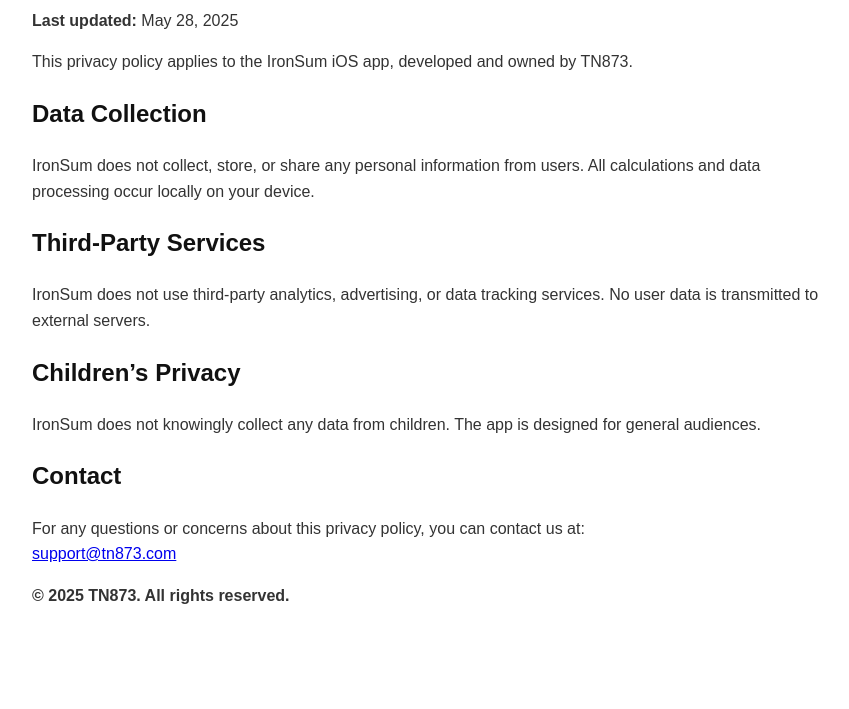
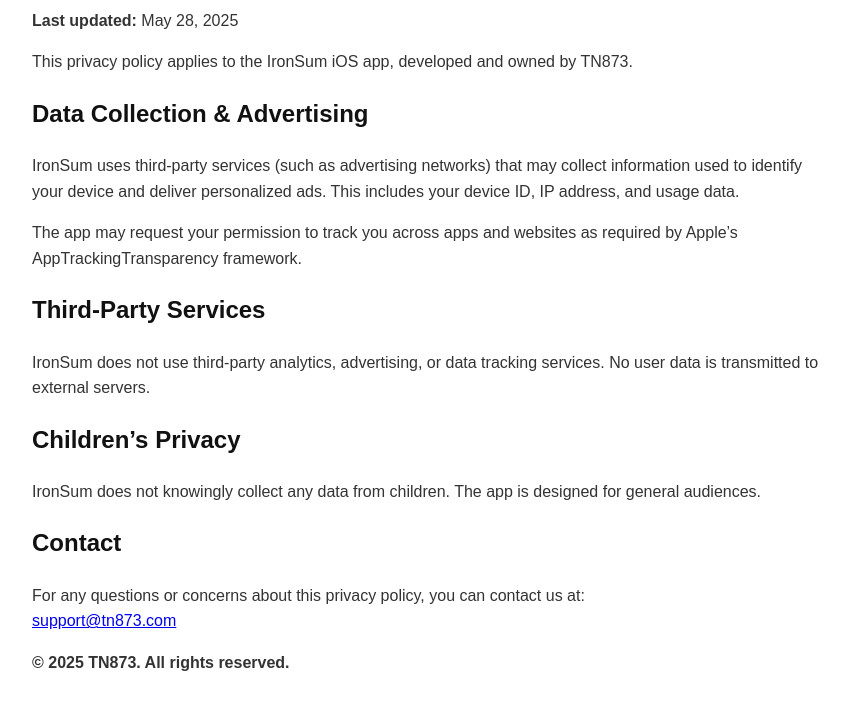
Before and after one commit to mariobnik/ironsum_privacy, a plain HTML site: page index.html in a window 1280 px wide. Shown: the part 105-814 px from the top of the page, without its empty margins (208-1057 px from the left). Drawn offline with Linux system fonts and the light colour scheme.

Commit message:
Update index.html

```diff
--- a/index.html
+++ b/index.html
@@ -26,10 +26,13 @@
     This privacy policy applies to the IronSum iOS app, developed and owned by TN873.
   </p>
 
-  <h2>Data Collection</h2>
-  <p>
-    IronSum does not collect, store, or share any personal information from users. All calculations and data processing occur locally on your device.
-  </p>
+  <h2>Data Collection & Advertising</h2>
+<p>
+  IronSum uses third-party services (such as advertising networks) that may collect information used to identify your device and deliver personalized ads. This includes your device ID, IP address, and usage data.
+</p>
+<p>
+  The app may request your permission to track you across apps and websites as required by Apple’s AppTrackingTransparency framework.
+</p>
 
   <h2>Third-Party Services</h2>
   <p>
```
